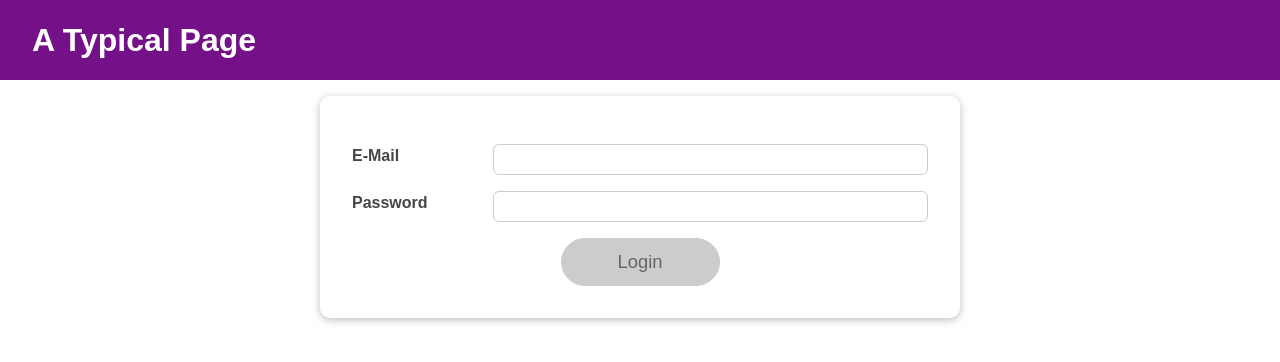
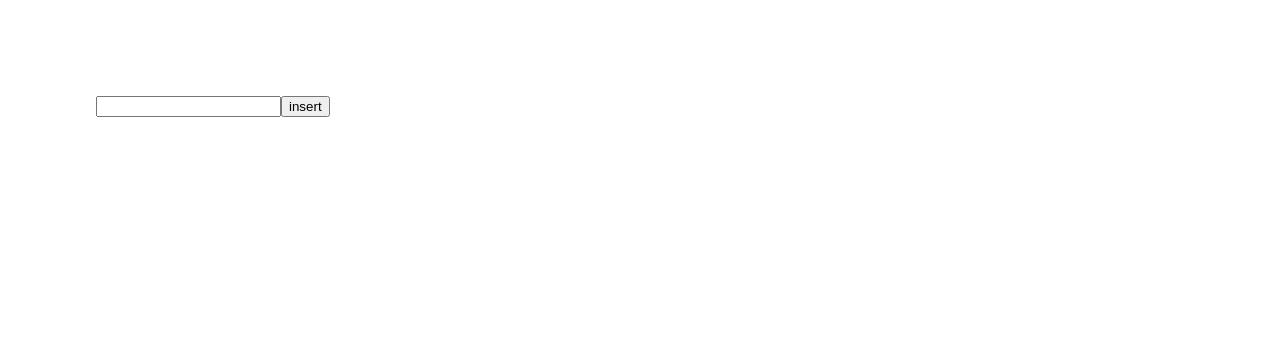
Before and after one commit to fereno/react-a, a React (Create React App) app: page / in a window 1280 px wide. Shown: the top 362 px of the page. Built offline with nearby package versions, Linux system fonts and the light colour scheme.

Commit message:
add simple ToDoList Pro with useReducer

```diff
--- a/src/App.js
+++ b/src/App.js
@@ -1,6 +1,6 @@
 import React, {useState} from "react";
 import "./App.css";
-import AppPro from "./components/Login/AppPro";
+import AppPro from "./components/TodoList/AppPro";
 
 const App = () => {
   return <AppPro />;
--- /dev/null
+++ b/src/components/TodoList/AppPro.js
@@ -0,0 +1,54 @@
+import React, {useEffect, useReducer, useState} from "react";
+import ToDo from "./ToDo";
+export const ACTION_TYPE = {ADD: "add", TOGGLE: "toggle", DELETE: "delete"};
+
+const todoReducer = (todoList, action) => {
+  switch (action.type) {
+    case ACTION_TYPE.ADD:
+      return [...todoList, newNameToDo(action.payload.name)];
+    case ACTION_TYPE.TOGGLE:
+      return todoList.map((todo) => {
+        if (todo.id === action.payload.id) {
+          return {...todo, complete: !todo.complete};
+        }
+        return todo;
+      });
+    case ACTION_TYPE.DELETE:
+      return todoList.filter((todo) => todo.id !== action.payload.id);
+  }
+};
+
+const newNameToDo = (newName) => {
+  return {id: Date.now(), name: newName, complete: false};
+};
+const AppPro = () => {
+  const [todoList, dispatchTodo] = useReducer(todoReducer, []);
+  const [nameToDo, setNameToDo] = useState("");
+  const onSubmitHandler = (event) => {
+    event.preventDefault();
+    if (nameToDo !== "") {
+      dispatchTodo({
+        type: ACTION_TYPE.ADD,
+        payload: {name: nameToDo},
+      });
+      setNameToDo("");
+    }
+  };
+  const onchangeHandler = (event) => {
+    setNameToDo(event.target.value);
+  };
+
+  return (
+    <div>
+      <form onSubmit={onSubmitHandler}>
+        <input type="text" value={nameToDo} onChange={onchangeHandler} />
+        <button type="submit">insert</button>
+      </form>
+      {todoList.map((todo) => (
+        <ToDo key={todo.id} todo={todo} dispatch={dispatchTodo} />
+      ))}
+    </div>
+  );
+};
+
+export default AppPro;
--- /dev/null
+++ b/src/components/TodoList/ToDo.js
@@ -0,0 +1,28 @@
+import React from "react";
+import {ACTION_TYPE} from "./AppPro";
+const ToDo = ({todo, dispatch}) => {
+  return (
+    <div>
+      <span style={{color: `${todo.complete ? "lightgray" : "black"}`}}>
+        {todo.name}
+      </span>
+
+      <button
+        onClick={() =>
+          dispatch({type: ACTION_TYPE.TOGGLE, payload: {id: todo.id}})
+        }
+      >
+        toggle
+      </button>
+      <button
+        onClick={() =>
+          dispatch({type: ACTION_TYPE.DELETE, payload: {id: todo.id}})
+        }
+      >
+        delete
+      </button>
+    </div>
+  );
+};
+
+export default ToDo;
```
